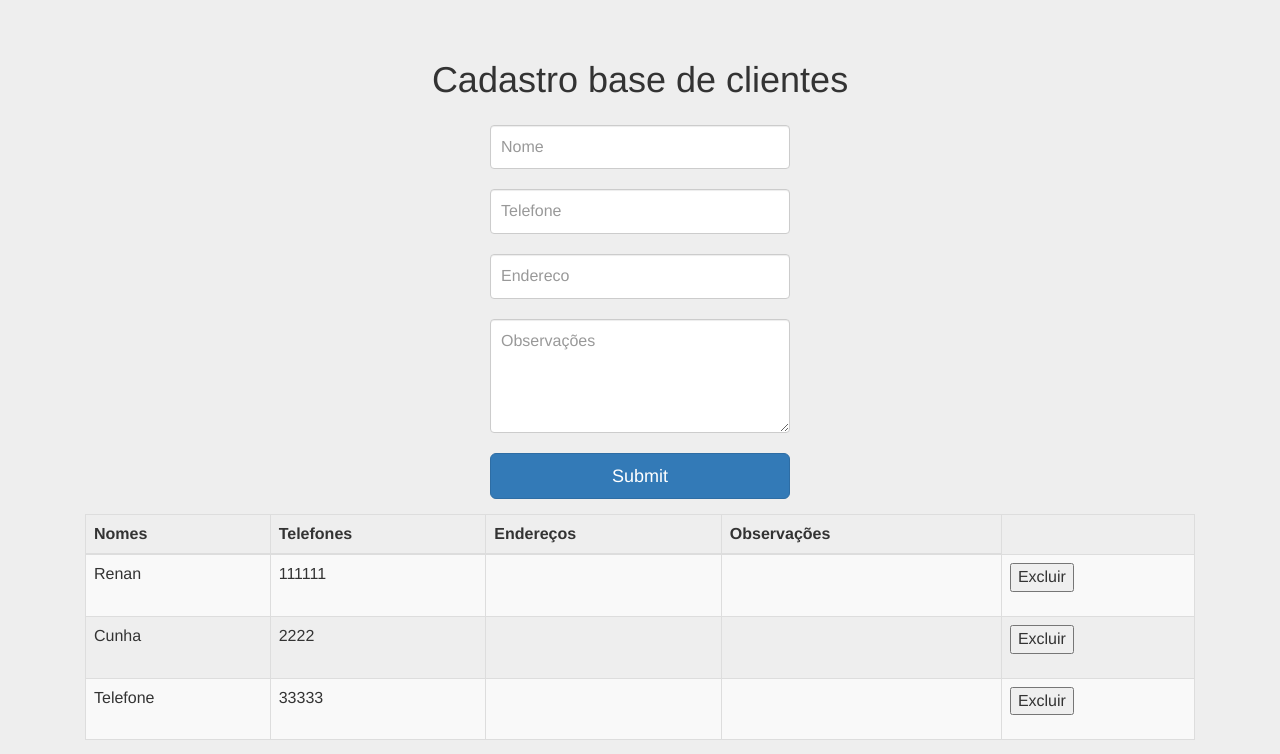
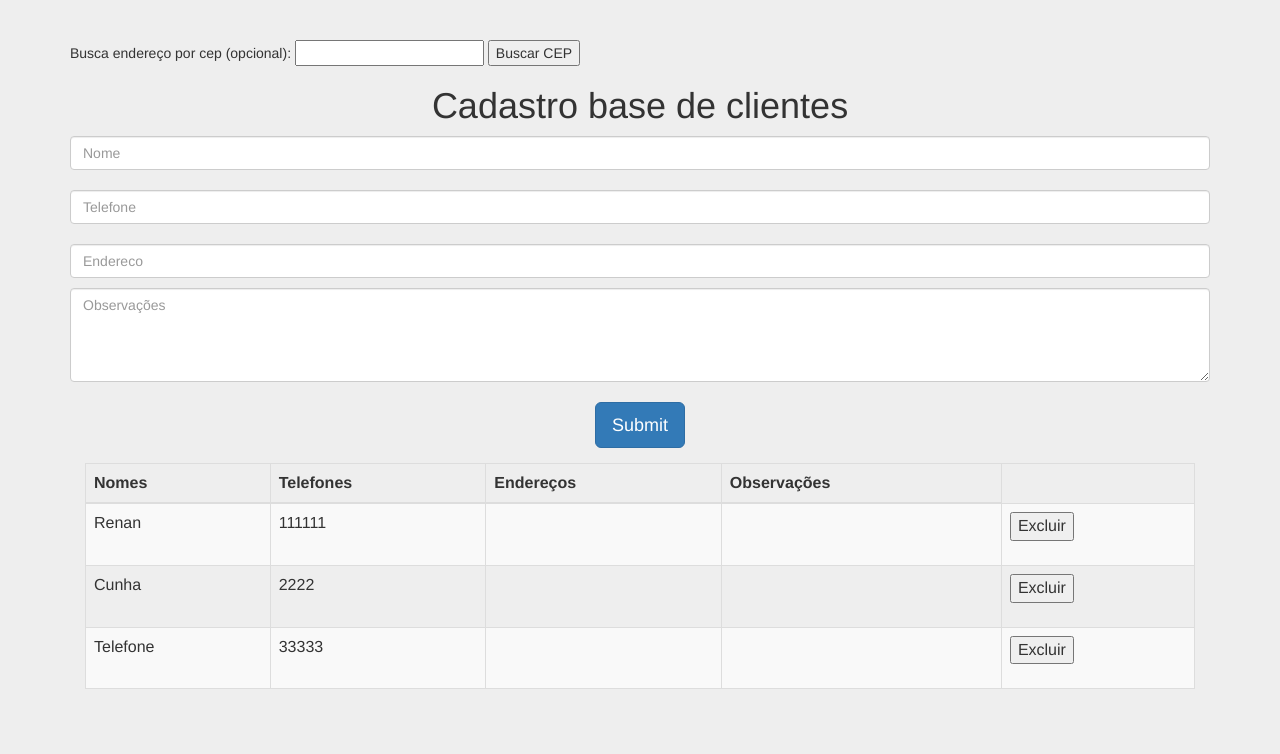
Before and after one commit to renancunha33/Lojinha, a PHP site: page / in a window 1280 px wide. Shown: the top 754 px of the page. Run offline with PHP 8.4, Linux system fonts and the light colour scheme; data comes from the database, SQL or seed files in the repository; data that the repository does not hold is empty; some libraries are stand-ins or nearby versions.

Commit message:
add CEP search

```diff
--- a/index.php
+++ b/index.php
@@ -7,50 +7,72 @@
 	<link href="./bootstrap/signin.css" rel="stylesheet">
 	<script src="./bootstrap/ie-emulation-modes-warning.js"></script>
 	<title>Cadastro - Lojinha D'Alice</title>
-	<style type="text/css">
+	<!--style type="text/css">
 	#nome{text-transform:capitalize;}
 	#end{text-transform:capitalize;}
-	</style>
+	</style-->
 </head>
 
 <body>
-	<center><h1>Cadastro base de clientes</h1>
-		<form class="form-signin" name="form1">
+	<div class="container">
+		<form name="form2">
+			Busca endereço por cep (opcional):
+			<input type="text" name="cep" id="cep"/>
+			<input type="submit" value="Buscar CEP" id="enviarr"/><br/>
+		</form>
 
-			<input id="nome"type="text" class="form-control"name="Tnome" placeholder="Nome"value=""><br/>
-			<input id="phone" type="text" class="form-control" name="Ttelefone" placeholder="Telefone"value=""><br/>
-			<input id="end" type="text" class="form-control"name="Tendereco" placeholder="Endereco"value=""><br/>
-			<textarea type="text" rows="4" class="form-control" name="Tobs" placeholder="Observações"value=""></textarea><br/>
-
-			<input type="submit" class='btn btn-lg btn-primary btn-block' id="enviar">
-		</form>
-	</center>
-
+		<center><h1>Cadastro base de clientes</h1>
+			<form class="form-group" name="form1">
+				<input id="nome"type="text" class="form-control"name="Tnome" placeholder="Nome"value=""><br/>
+				<input id="phone" type="text" class="form-control" name="Ttelefone" placeholder="Telefone"value=""><br/>
+				<p>
+					<input id="end" type="text" class="form-control" name="Tendereco" placeholder="Endereco" value="">
+				</p>
+				<textarea type="text" rows="4" class="form-control" name="Tobs" placeholder="Observações"value=""></textarea><br/>
+				<input type="submit" class='btn btn-lg btn-primary' id="enviar">
+			</form>
+		</center>
+	</div>
 	<div class="container" id="tabela">
 		<?php include "tabela.php" ?>
 
 	</div>
 </body>
+<script type="text/javascript">
+$(document).ready(function(){
+
+});
+
+</script>
 <script type="text/javascript" src="https://code.jquery.com/jquery-latest.min.js"></script>
 <script type="text/javascript">
 $(document).ready(function(){
 
-
+	$("#enviarr").click(function(){
+			//recebe valor dos campos de texto
+			var cep = document.getElementsByName("cep")[0].value;
+						//chama ajax
+						ajax(cep);
+					});
 
 	$("#enviar").click(function(){
+
 			//recebe valor dos campos de texto
 			var nome = document.getElementsByName("Tnome")[0].value;
 			var telefone = document.getElementsByName("Ttelefone")[0].value;
 			var endereco = document.getElementsByName("Tendereco")[0].value;
 			var obs = document.getElementsByName("Tobs")[0].value;
 			//chama ajax
-			ajax(nome,telefone,endereco,obs);
-
+			if(nome!="" && telefone!="" && endereco!=""){
+				ajax2(nome,telefone,endereco,obs);
+			}else{
+				alert("PREENCHA TODOS OS CAMPOS");
+			}
 		});
 
 });
 
-function ajax(nome,telefone,endereco,obs){
+function ajax2(nome,telefone,endereco,obs){
 		//previne contra reload
 		event.preventDefault();
 		//envia data pro cadastro que insere os dados no BD
@@ -58,10 +80,13 @@ function ajax(nome,telefone,endereco,obs){
 			url:"cadastrar.php",
 			type:"POST",
 			data: {"nome":nome,"telefone":telefone,"endereco":endereco,"obs":obs},
+			success: function(data){
+				alert("Cadastrado com sucesso!");
+				resete();
+			}
 		});
 
-		alert("Cadastrado com sucesso!");
-		resete();
+
 		//reload tabela
 		setInterval(function(){
 			$("#tabela").load("tabela.php");
@@ -69,9 +94,28 @@ function ajax(nome,telefone,endereco,obs){
 		return false;
 	}
 
+	function ajax(cep){
+		//previne contra reload
+		event.preventDefault();
+		//envia data pro cadastro que insere os dados no BD
+		$.ajax({
+			url:"buscacep.php",
+			type:"GET",
+			data: {"cep":cep},
+			success: function(data) {
+				$("p").html("");
+				$("p").append(data);
+				alert("Endereço Encontrado, INSIRA O NÚMERO A CASA MANUALMENTE !")
+			}
+		});
+	}
+
 	function resete(){
 		var form1 = document.getElementsByName("form1")[0];
+		var form2 = document.getElementsByName("form2")[0];
 		form1.reset();
+		form2.reset();
+		$("p").html('<input id="end" type="text" class="form-control"name="Tendereco" placeholder="Endereco"value="">');
 
 	}
 	</script>
@@ -80,6 +124,7 @@ function ajax(nome,telefone,endereco,obs){
 	<script>
 	jQuery(function($){
 		$("#phone").mask('(99)9999-9999?9');
+		$("#cep").mask('99999-999');
 	});
 	</script>
 	</html>
```
Also changed, not shown: buscacep.php (added, +27 -0 lines).
